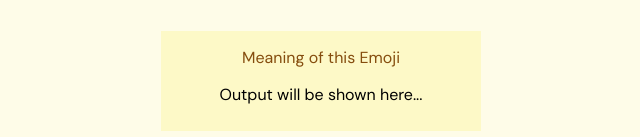
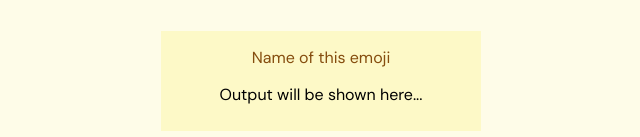
Before and after one commit to AbhishekkGautam/neog-emoji-basket, a React (Create React App) app: page / in a window 1280 px wide. Shown: the part 217-354 px from the top of the page, without its empty margins (319-959 px from the left). Built offline with nearby package versions, Linux system fonts and the light colour scheme.

Commit message:
Update App.js

```diff
--- a/src/App.js
+++ b/src/App.js
@@ -62,7 +62,7 @@ export default function App() {
           onChange={emojiInputHandler}
         />
         <div class="outputDiv">
-          <p>Meaning of this Emoji</p>
+          <p>Name of this emoji</p>
           <div id="output-div">{meaning}</div>
         </div>
         <ul className="list-non-bullet">
```
